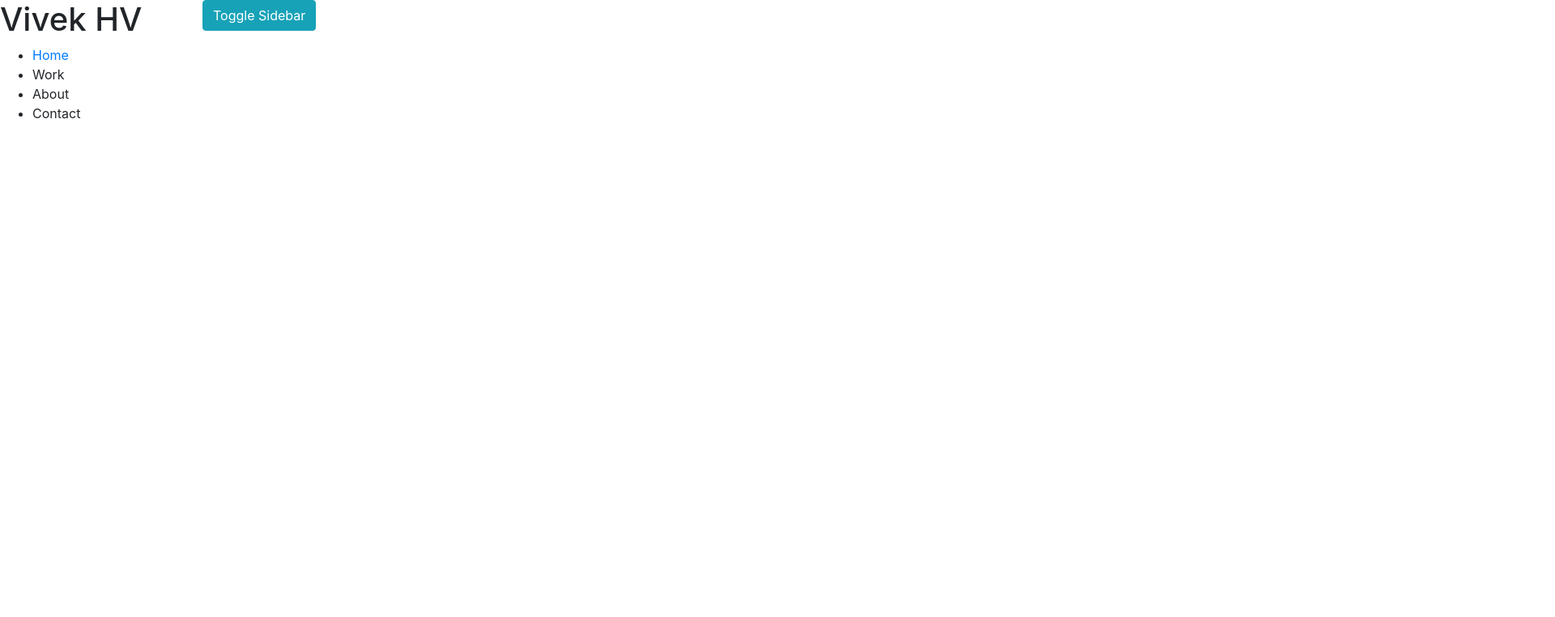
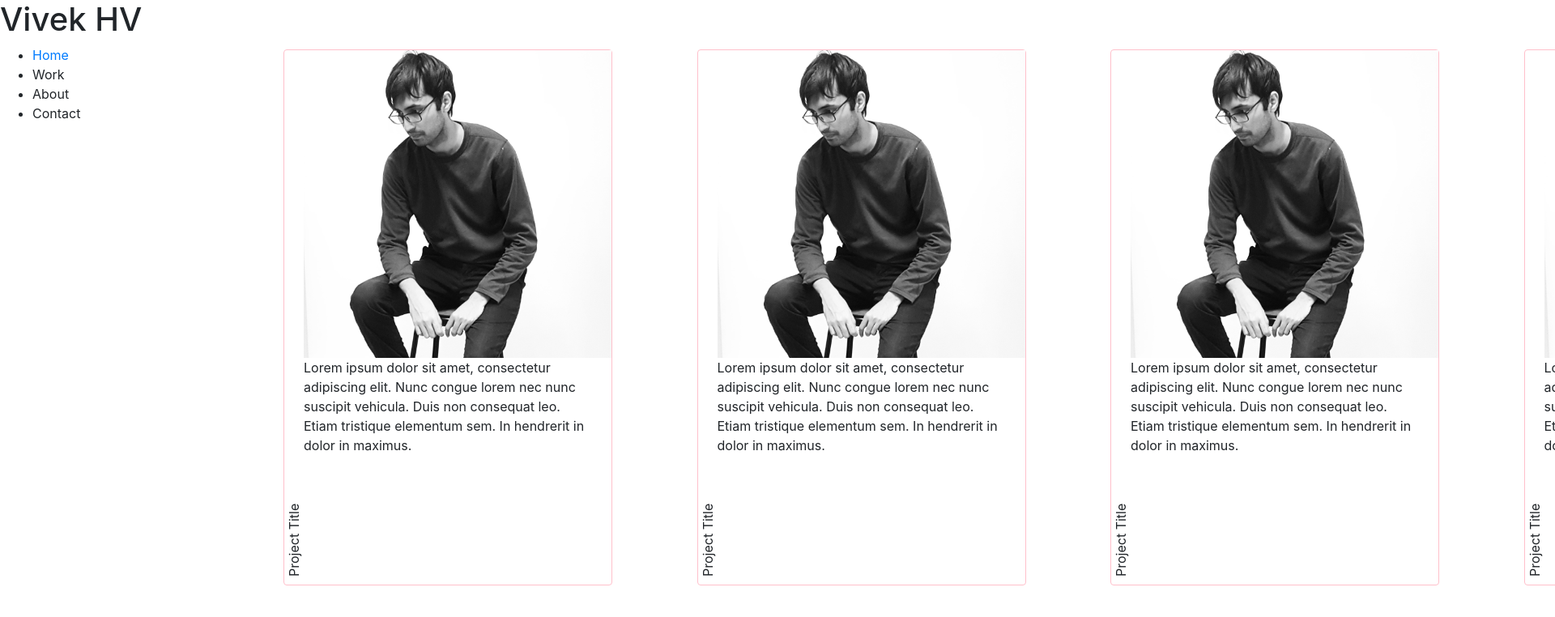
Before and after one commit to hvvivek/Portfolio, a plain HTML site: page index.html in a window 1280 px wide. Shown: the top 762 px of the page at 81% size, 1920 px wide, since content can reach past the window. Drawn offline with nearby package versions, Linux system fonts and the light colour scheme.

Commit message:
Added Horizontal layout and cards

```diff
--- a/css/style.css
+++ b/css/style.css
@@ -6,9 +6,70 @@
 #sidebar {
     min-width: 250px;
     max-width: 250px;
-    min-height: 100vh;
+    /* min-height: 100vh; */
 }
 
 #sidebar.active {
     margin-left: -250px;
 }
+
+
+
+
+/* Testing */
+.card
+{
+    min-width: 400px;
+    min-height: 650px;
+    margin-left: 100px;
+    border: 1px solid pink;
+    display: inline-block;
+}
+
+.row1
+{
+    width: max-content;
+}
+
+/* .row2
+{
+    width: max-content;
+} */
+
+
+
+
+  .content {
+    display: flex;
+    align-items: center;
+    justify-content: center;
+    height: 98vh;
+  }
+
+  /* .Aligner-item {
+    max-width: 50%;
+  } */
+
+  .img-card
+  {
+      height: 380px;
+      width: 380px;
+      float: right;
+  }
+
+  .title
+  {
+    writing-mode: vertical-lr;
+    text-orientation: sideways-right;
+    float: left;
+    margin: 0px;
+    margin-bottom: 10px;
+    transform: rotate(180deg);
+    text-align: left;
+    height: 650px;
+  }
+
+  .sub-text-1
+  {
+      width: 380px;
+  }
--- a/index.html
+++ b/index.html
@@ -30,13 +30,59 @@
       <!-- Sidebar End -->
 
       <!-- Content Start -->
-      <div id="content">
+      <!-- <div id="content">
         <button type="button" id="sidebarCollapse" class="btn btn-info navbar-btn">
             <i class="glyphicon glyphicon-align-left"></i>
             Toggle Sidebar
         </button>
+
+        <div class="row1">
+          <div class="card"></div>
+          <div class="card"></div>
+          <div class="card"></div>
+          <div class="card"></div>
+          <div class="card"></div>
+        </div>
+        <div class="row2">
+          <div class="card"></div>
+          <div class="card"></div>
+          <div class="card"></div>
+          <div class="card"></div>
+          <div class="card"></div>
+        </div>
+      </div> -->
+      <!-- Content End -->
+
+
+      <div class="content">
+        <div class="row1">
+          <div class="card">
+            <img class="img-card" src="images/img1.jpg">
+            <p class="title">Project Title</p>
+            <p class="sub-text-1">Lorem ipsum dolor sit amet, consectetur adipiscing elit. Nunc congue lorem nec nunc suscipit vehicula. Duis non consequat leo. Etiam tristique elementum sem. In hendrerit in dolor in maximus.</p>
+          </div>
+          <div class="card">
+            <img class="img-card" src="images/img1.jpg">
+            <p class="title">Project Title</p>
+            <p class="sub-text-1">Lorem ipsum dolor sit amet, consectetur adipiscing elit. Nunc congue lorem nec nunc suscipit vehicula. Duis non consequat leo. Etiam tristique elementum sem. In hendrerit in dolor in maximus.</p>
+          </div>
+          <div class="card">
+            <img class="img-card" src="images/img1.jpg">
+            <p class="title">Project Title</p>
+            <p class="sub-text-1">Lorem ipsum dolor sit amet, consectetur adipiscing elit. Nunc congue lorem nec nunc suscipit vehicula. Duis non consequat leo. Etiam tristique elementum sem. In hendrerit in dolor in maximus.</p>
+          </div>
+          <div class="card">
+            <img class="img-card" src="images/img1.jpg">
+            <p class="title">Project Title</p>
+            <p class="sub-text-1">Lorem ipsum dolor sit amet, consectetur adipiscing elit. Nunc congue lorem nec nunc suscipit vehicula. Duis non consequat leo. Etiam tristique elementum sem. In hendrerit in dolor in maximus.</p>
+          </div>
+          <div class="card">
+            <img class="img-card" src="images/img1.jpg">
+            <p class="title">Project Title</p>
+            <p class="sub-text-1">Lorem ipsum dolor sit amet, consectetur adipiscing elit. Nunc congue lorem nec nunc suscipit vehicula. Duis non consequat leo. Etiam tristique elementum sem. In hendrerit in dolor in maximus.</p>
+          </div>
+        </div>
       </div>
-      <!-- Content End -->
     </div>
     <!-- Optional JavaScript -->
     <!-- jQuery first, then Popper.js, then Bootstrap JS -->
```
Also changed, not shown: images/img1.jpg (added).
